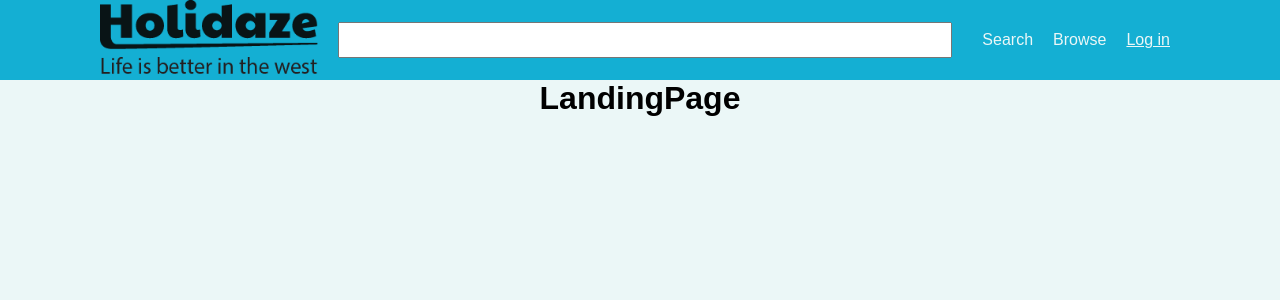
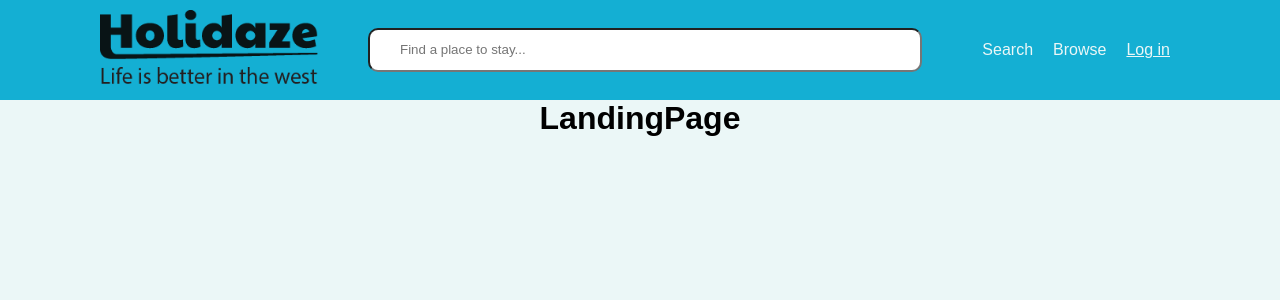
Before and after one commit to sono81/holidaze, a React (Create React App) app: page / in a window 1280 px wide. Shown: the top 300 px of the page. Built offline with nearby package versions, Linux system fonts and the light colour scheme.

Commit message:
style searchbar

```diff
--- a/src/components/layout/Layout.js
+++ b/src/components/layout/Layout.js
@@ -13,7 +13,7 @@ function Layout() {
     <Router>
       <header>
         <img src={Logo} alt="Holidaze logo" />
-        <input type="text" className="searchbar"></input>
+        <input type="text" className="searchbar" placeholder="Find a place to stay..."></input>
         <nav>
           <ul className="menu">
             <li>
--- a/src/scss/components/_header.scss
+++ b/src/scss/components/_header.scss
@@ -7,7 +7,7 @@ header {
 
     & img {
         flex: 1;
-        margin: 0 20px 0 100px;
+        margin: 10px 20px 10px 100px;
         max-height: 80px;
         max-width: 218px;
     }
@@ -15,7 +15,10 @@ header {
 
 .searchbar {
     flex: 2;
-    height: 30px;
+    height: 40px;
+    border-radius: 10px;
+    margin: 0 30px;
+    padding: 0 30px;
 }
 
 .menu {
```
Also changed, not shown: 1 other file (tests, documents, lock files or other folders).
